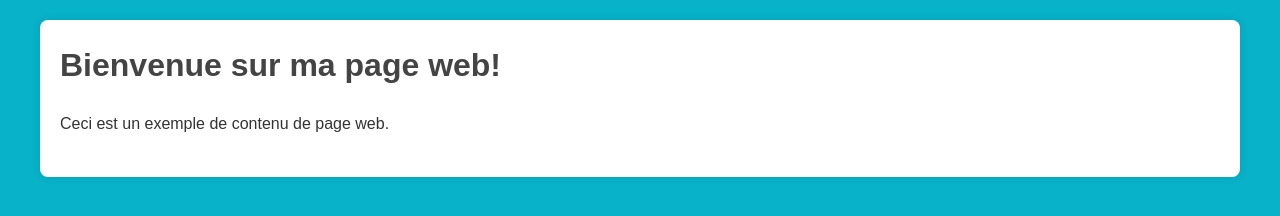
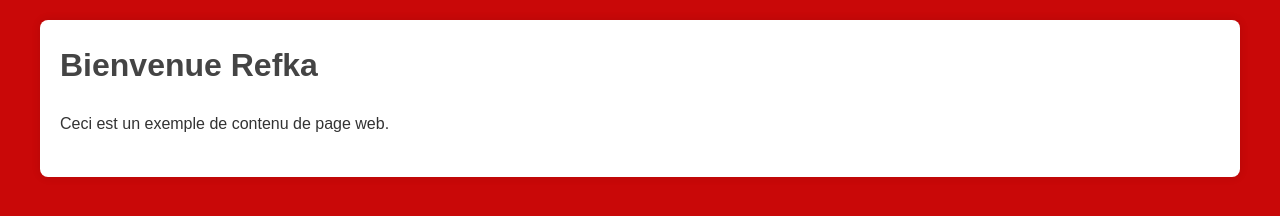
Before and after one commit to refkanasri/myproject, a plain HTML site: page index.html in a window 1280 px wide. Drawn offline with Linux system fonts and the light colour scheme.

Commit message:
changing style

```diff
--- a/index.html
+++ b/index.html
@@ -7,7 +7,9 @@
   </head>
   <body>
     <div class="container">
-      <h1>Bienvenue sur ma page web!</h1>
+      <h1>Bienvenue Refka
+
+      </h1>
       <p>Ceci est un exemple de contenu de page web.</p>
     </div>
     <script src="app.js"></script>
--- a/style.css
+++ b/style.css
@@ -9,7 +9,7 @@
 body {
   font-family: Arial, sans-serif;
   line-height: 1.6;
-  background-color: #08b2c9; /* Updated background color */
+  background-color: #c90808; /* Updated background color */
   color: #333;
   padding: 20px;
 }
```
